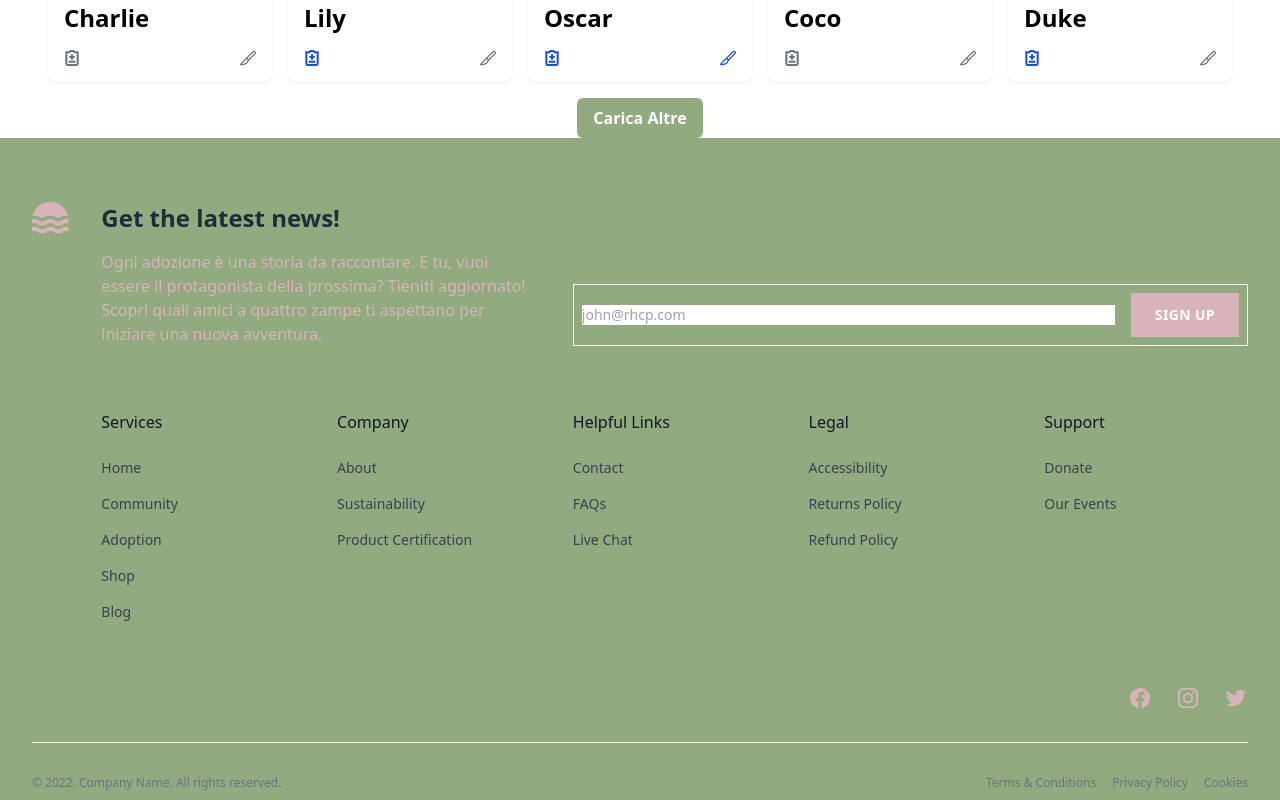
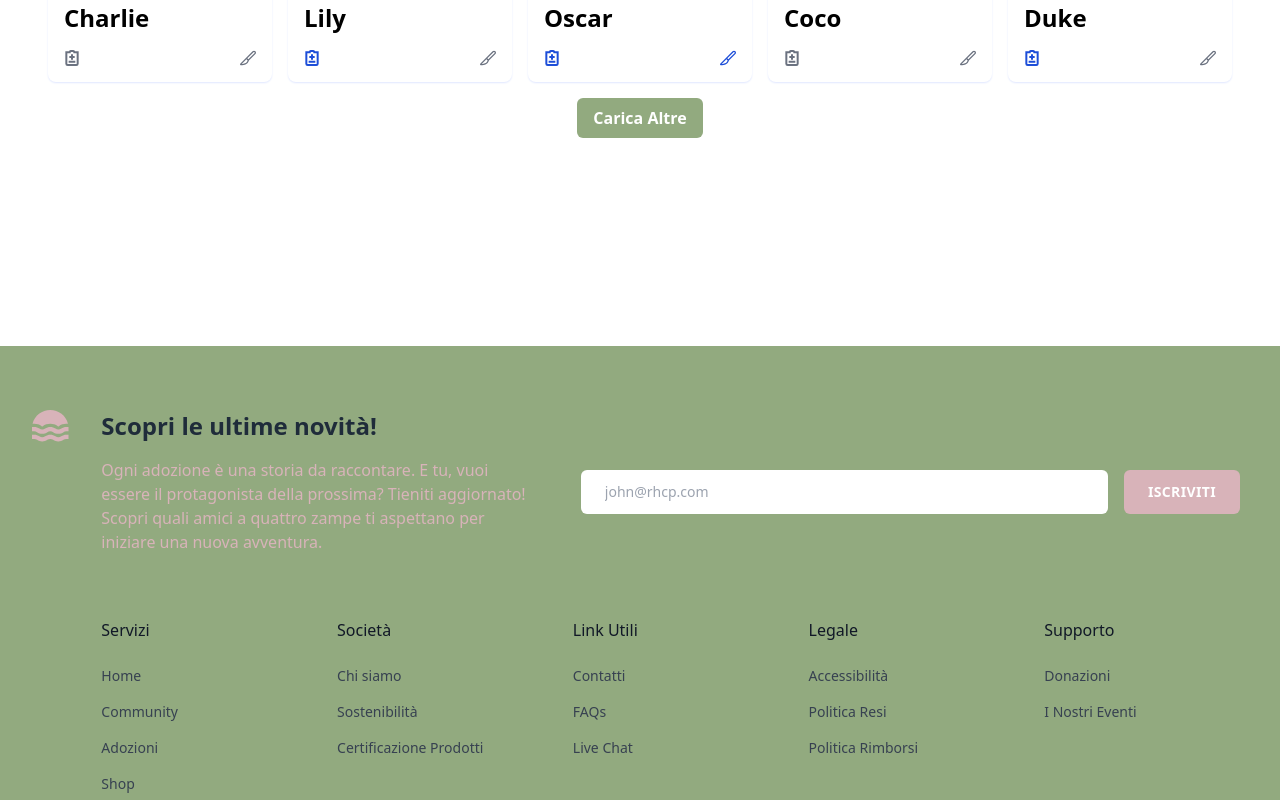
Before and after one commit to develhope/FS27-Team2-Project4, a React (Vite) app: page /adozioni in a window 1280 px wide. Shown: the part 1440-2240 px from the top of the page. Built offline with nearby package versions, Linux system fonts and the light colour scheme.

Commit message:
traduzioni footer e navbar + ritocchi di stile

```diff
--- a/src/Components/Footer.jsx
+++ b/src/Components/Footer.jsx
@@ -2,7 +2,7 @@ import { Link } from "react-router-dom";
 
 export default function Footer() {
     return (
-      <footer className="bg-[#92aa7f]">
+      <footer className="bg-[#92aa7f] mt-52">
         <div className="mx-auto max-w-screen-xl px-4 py-16 sm:px-6 lg:px-8">
           <div className="lg:flex lg:items-start lg:gap-8">
             <div className="text-[#D8B3B9]">
@@ -23,7 +23,7 @@ export default function Footer() {
               <div className="col-span-2">
                 <div>
                   <h2 className="text-2xl font-bold text-[#1F2C3A]">
-                    Get the latest news!
+                    Scopri le ultime novità!
                   </h2>
 
                   <p className="mt-4 text-[#D8B3B9]">
@@ -39,23 +39,23 @@ export default function Footer() {
                     Email{" "}
                   </label>
 
-                  <div className="border border-gray-100 p-2 focus-within:ring sm:flex sm:items-center sm:gap-4">
+                  <div className=" p-2 focus-within:ring sm:flex sm:items-center sm:gap-4 pb-10">
                     <input
                       type="email"
                       id="UserEmail"
                       placeholder="john@rhcp.com"
-                      className="w-full border-none focus:border-transparent focus:ring-transparent sm:text-sm"
+                      className="w-full border-none focus:border-transparent focus:ring-transparent sm:text-sm px-6 py-3 rounded-md"
                     />
 
-                    <button className="mt-1 w-full bg-[#D8B3B9] px-6 py-3 text-sm font-bold uppercase tracking-wide text-white transition-none hover:bg-[#BECBD9] sm:mt-0 sm:w-auto sm:shrink-0">
-                      Sign Up
+                    <button className="mt-1 w-full bg-[#D8B3B9] px-6 py-3 text-sm font-bold uppercase tracking-wide text-white transition-none hover:bg-[#BECBD9] sm:mt-0 sm:w-auto sm:shrink-0 rounded-md">
+                      Iscriviti
                     </button>
                   </div>
                 </form>
               </div>
 
               <div className="col-span-2 sm:col-span-1">
-                <p className="font-medium text-gray-900">Services</p>
+                <p className="font-medium text-gray-900">Servizi</p>
 
                 <ul className="mt-6 space-y-4 text-sm">
                   <li>
@@ -85,7 +85,7 @@ export default function Footer() {
                       className="text-gray-700 transition hover:opacity-75"
                     >
                       {" "}
-                     Adoption{" "}
+                     Adozioni{" "}
                     </Link>
                   </li>
 
@@ -112,7 +112,7 @@ export default function Footer() {
               </div>
 
               <div className="col-span-2 sm:col-span-1">
-                <p className="font-medium text-gray-900">Company</p>
+                <p className="font-medium text-gray-900">Società</p>
 
                 <ul className="mt-6 space-y-4 text-sm">
                   <li>
@@ -121,7 +121,7 @@ export default function Footer() {
                       className="text-gray-700 transition hover:opacity-75"
                     >
                       {" "}
-                      About{" "}
+                      Chi siamo{" "}
                     </Link>
                   </li>
 
@@ -131,7 +131,7 @@ export default function Footer() {
                       className="text-gray-700 transition hover:opacity-75"
                     >
                       {" "}
-                      Sustainability{" "}
+                      Sostenibilità{" "}
                     </Link>
                   </li>
 
@@ -141,7 +141,7 @@ export default function Footer() {
                       className="text-gray-700 transition hover:opacity-75"
                     >
                       {" "}
-                      Product Certification{" "}
+                      Certificazione Prodotti{" "}
                     </Link>
                   </li>
 
@@ -149,7 +149,7 @@ export default function Footer() {
               </div>
 
               <div className="col-span-2 sm:col-span-1">
-                <p className="font-medium text-gray-900">Helpful Links</p>
+                <p className="font-medium text-gray-900">Link Utili</p>
 
                 <ul className="mt-6 space-y-4 text-sm">
                   <li>
@@ -158,7 +158,7 @@ export default function Footer() {
                       className="text-gray-700 transition hover:opacity-75"
                     >
                       {" "}
-                      Contact{" "}
+                      Contatti{" "}
                     </Link>
                   </li>
 
@@ -185,7 +185,7 @@ export default function Footer() {
               </div>
 
               <div className="col-span-2 sm:col-span-1">
-                <p className="font-medium text-gray-900">Legal</p>
+                <p className="font-medium text-gray-900">Legale</p>
 
                 <ul className="mt-6 space-y-4 text-sm">
                   <li>
@@ -194,7 +194,7 @@ export default function Footer() {
                       className="text-gray-700 transition hover:opacity-75"
                     >
                       {" "}
-                      Accessibility{" "}
+                      Accessibilità{" "}
                     </Link>
                   </li>
 
@@ -204,7 +204,7 @@ export default function Footer() {
                       className="text-gray-700 transition hover:opacity-75"
                     >
                       {" "}
-                      Returns Policy{" "}
+                      Politica Resi{" "}
                     </Link>
                   </li>
 
@@ -214,7 +214,7 @@ export default function Footer() {
                       className="text-gray-700 transition hover:opacity-75"
                     >
                       {" "}
-                      Refund Policy{" "}
+                      Politica Rimborsi{" "}
                     </Link>
                   </li>
 
@@ -223,7 +223,7 @@ export default function Footer() {
               </div>
 
               <div className="col-span-2 sm:col-span-1">
-                <p className="font-medium text-gray-900">Support</p>
+                <p className="font-medium text-gray-900">Supporto</p>
 
                 <ul className="mt-6 space-y-4 text-sm">
                   <li>
@@ -232,7 +232,7 @@ export default function Footer() {
                       className="text-gray-700 transition hover:opacity-75"
                     >
                       {" "}
-                     Donate{" "}
+                     Donazioni{" "}
                     </Link>
                   </li>
 
@@ -242,7 +242,7 @@ export default function Footer() {
                       className="text-gray-700 transition hover:opacity-75"
                     >
                       {" "}
-                     Our Events{" "}
+                     I Nostri Eventi{" "}
                     </Link>
                   </li>
                 </ul>
@@ -332,7 +332,7 @@ export default function Footer() {
                     className="text-gray-500 transition hover:opacity-75"
                   >
                     {" "}
-                    Terms & Conditions{" "}
+                    Termini e condizioni{" "}
                   </a>
                 </li>
 
@@ -342,7 +342,7 @@ export default function Footer() {
                     className="text-gray-500 transition hover:opacity-75"
                   >
                     {" "}
-                    Privacy Policy{" "}
+                    Privacy{" "}
                   </a>
                 </li>
 
--- a/src/Components/Navbar.jsx
+++ b/src/Components/Navbar.jsx
@@ -25,7 +25,7 @@ function Navbar() {
             </li>
             <li>
               <Link to="/about" className="hover:text-[#f6bcba] transition duration-300">
-                About
+                Chi Siamo
               </Link>
             </li>
             <li>
@@ -35,12 +35,12 @@ function Navbar() {
             </li>
             <li>
               <Link to="/adozioni" className="hover:text-[#f6bcba] transition duration-300">
-                Adoption
+                Adozioni
               </Link>
             </li>
             <li>
               <Link to="/donate" className="hover:text-[#f6bcba] transition duration-300">
-                Donate
+                Donazioni
               </Link>
             </li>
             <li>
@@ -77,6 +77,11 @@ function Navbar() {
                   Instagram
                 </a>
               </li>
+              <li>
+                <a href="https://twitter.com/home" className="block px-4 py-2 hover:bg-gray-100">
+                  Twitter
+                </a>
+              </li>
             </ul>
           </div>
           <Link to="/login" className="bg-black text-white px-4 py-2 rounded hover:bg-gray-800 transition duration-300">
```
